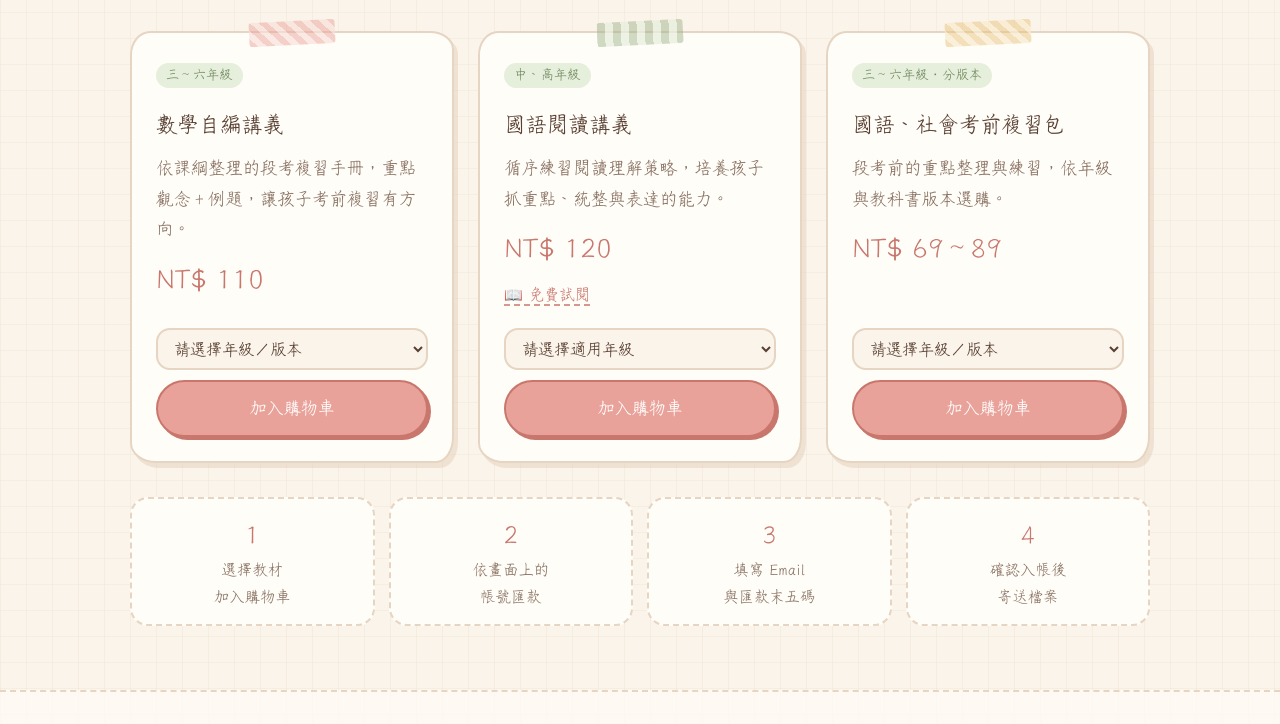
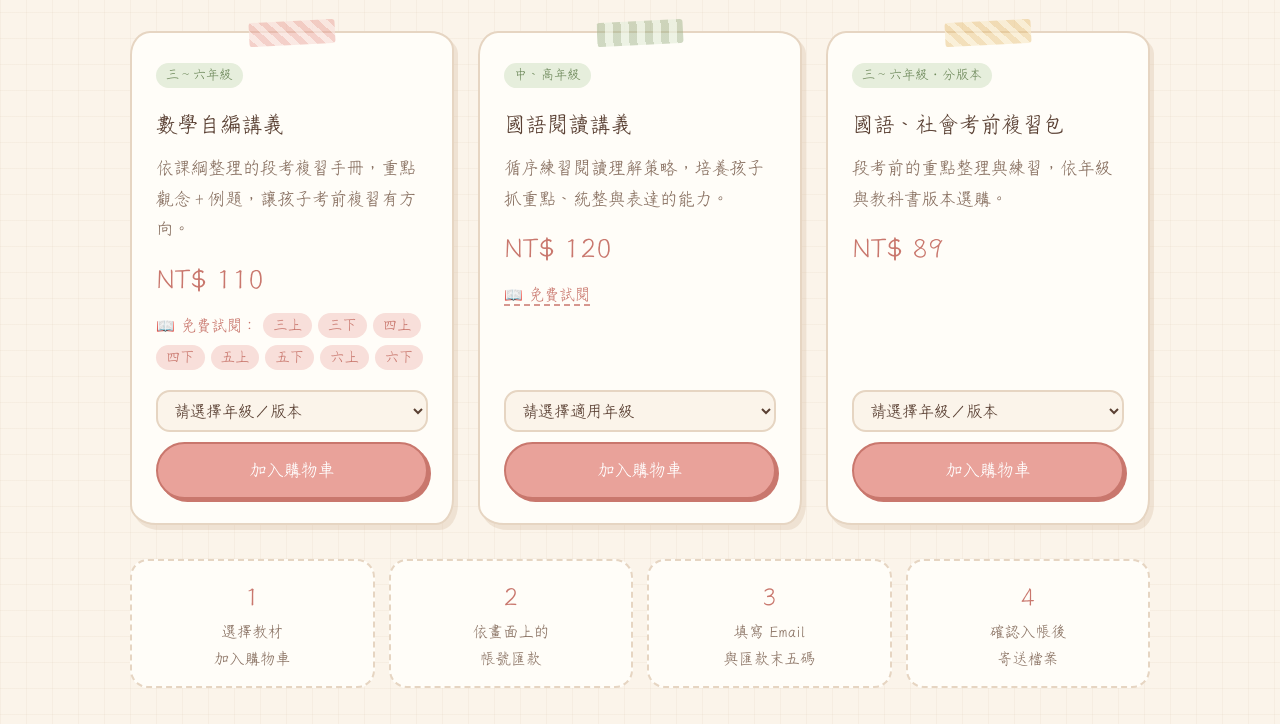
Before and after one commit to Vanessa01210/crispyyyyytutor, a plain HTML site: page index.html in a window 1280 px wide. Shown: the part 7268-7992 px from the top of the page. Drawn offline with Linux system fonts and the light colour scheme; files whose address does not match are found by name; a web font is replaced by a local one.

Commit message:
Add files via upload

```diff
--- a/data.js
+++ b/data.js
@@ -179,7 +179,7 @@ const RESOURCES = [
   ]},
 
   // ===== 六年級 =====
-  { grade: 6, sem: "上", subject: "國語", type: "簡報", version: "康軒", title: "六上國語各課簡報", files: [
+  { grade: 6, sem: "上", subject: "國語", type: "複習簡報", version: "康軒", title: "六上國語複習簡報", files: [
     ["第 1 課　跑道", "1ojeJNt5Guge2SACrvsqZt4Les2uPqzCp"],
     ["第 2 課　朱子治家格言選", "121tGcnZMF9ykEXD-1EoQBW5tmXIwKBry"],
     ["第 3 課　談遇見更好的自己", "1c1_c4iqkslie9a46IfPOgXZj7NktptPN"],
@@ -187,7 +187,7 @@ const RESOURCES = [
     ["第 5 課　最好的味覺禮物", "1E18miP_zwzTECSQRPLEUVuPcRj180LoJ"],
     ["第 6 課　珍珠奶茶", "1IoATV8iP6kbqc5K7Q4CmgIOcdGAlkvbM"],
   ]},
-  { grade: 6, sem: "上", subject: "社會", type: "簡報", version: "康軒", title: "六上社會單元複習簡報", files: [
+  { grade: 6, sem: "上", subject: "社會", type: "複習簡報", version: "康軒", title: "六上社會複習簡報", files: [
     ["1-1", "1wj4WSKIR33Dd8r1g08vtfK2Xjx6ccd2m"],
     ["1-2", "1py7XSpT1DOA0YGxxPzn6xYJj5a9C56f_"],
     ["1-3", "1mEGErFhC7k4P8mU0RBccrCdm6GmDzvMs"],
@@ -228,6 +228,7 @@ const RESOURCES = [
     ["顏色層層疊", "1VLHU7pndS4zaE1m2FqPYWArAChmHjzaO"],
     ["造紙術", "1h1MwUD2_hulhVAlI1G74UsKFiNEenoqW"],
   ]},
+
 ];
 
 /* ---------------------------------------------------------
@@ -245,14 +246,14 @@ const PRODUCTS = [
     tag: "三～六年級",
     desc: "依課綱整理的段考複習手冊，重點觀念＋例題，讓孩子考前複習有方向。",
     options: [
-      { label: "三年級上學期", code: "math-3a", price: 110, preview: "10oYGupu3H-qvTl9sSIx5vim8xJEy0YhQ" },
-      { label: "三年級下學期", code: "math-3b", price: 110, preview: "1kLXbItd3GqMv4SUwuJFDdvrMC_igcXGS" },
-      { label: "四年級上學期", code: "math-4a", price: 110, preview: "1n0v5i7N9VRg_iILHFFixVNcfk7hb5ApZ" },
-      { label: "四年級下學期", code: "math-4b", price: 110, preview: "1xyercBTQaLDSlJyFbrCtzjHa2Y_JEjhk" },
-      { label: "五年級上學期", code: "math-5a", price: 110, preview: "1Yna1G9Fxex0vtZnOZe94RUv1BS4VtBxU" },
-      { label: "五年級下學期", code: "math-5b", price: 110, preview: "12SDxZyxjwpElkUAQAj7bsBYSRVOuBTK6" },
-      { label: "六年級上學期", code: "math-6a", price: 110, preview: "1_Wc5cVlOWwc3Cd4tMdydGvNuEPA8dtwX" },
-      { label: "六年級下學期", code: "math-6b", price: 110, preview: "1EBRloSaFGuC4HV4EvcO8lQQ1KIRpiKCm" },
+      { label: "三年級上學期", code: "math-3a", price: 110, short: "三上", preview: "10oYGupu3H-qvTl9sSIx5vim8xJEy0YhQ" },
+      { label: "三年級下學期", code: "math-3b", price: 110, short: "三下", preview: "1kLXbItd3GqMv4SUwuJFDdvrMC_igcXGS" },
+      { label: "四年級上學期", code: "math-4a", price: 110, short: "四上", preview: "1n0v5i7N9VRg_iILHFFixVNcfk7hb5ApZ" },
+      { label: "四年級下學期", code: "math-4b", price: 110, short: "四下", preview: "1xyercBTQaLDSlJyFbrCtzjHa2Y_JEjhk" },
+      { label: "五年級上學期", code: "math-5a", price: 110, short: "五上", preview: "1Yna1G9Fxex0vtZnOZe94RUv1BS4VtBxU" },
+      { label: "五年級下學期", code: "math-5b", price: 110, short: "五下", preview: "12SDxZyxjwpElkUAQAj7bsBYSRVOuBTK6" },
+      { label: "六年級上學期", code: "math-6a", price: 110, short: "六上", preview: "1_Wc5cVlOWwc3Cd4tMdydGvNuEPA8dtwX" },
+      { label: "六年級下學期", code: "math-6b", price: 110, short: "六下", preview: "1EBRloSaFGuC4HV4EvcO8lQQ1KIRpiKCm" },
     ],
   },
   {
@@ -271,24 +272,13 @@ const PRODUCTS = [
     name: "國語、社會考前複習包",
     tag: "三～六年級・分版本",
     desc: "段考前的重點整理與練習，依年級與教科書版本選購。",
-    // ※ 價格先暫定，請依實際售價修改
     options: [
-      { label: "三年級 國語（康軒）", code: "review-3-ch-k", price: 69 },
-      { label: "三年級 國語（南一）", code: "review-3-ch-n", price: 69 },
-      { label: "三年級 社會（康軒）", code: "review-3-so-k", price: 69 },
-      { label: "三年級 社會（南一）", code: "review-3-so-n", price: 69 },
-      { label: "四年級 國語（康軒）", code: "review-4-ch-k", price: 69 },
-      { label: "四年級 國語（南一）", code: "review-4-ch-n", price: 69 },
-      { label: "四年級 社會（康軒）", code: "review-4-so-k", price: 69 },
-      { label: "四年級 社會（南一）", code: "review-4-so-n", price: 69 },
-      { label: "五年級 國語（康軒）", code: "review-5-ch-k", price: 89 },
-      { label: "五年級 國語（南一）", code: "review-5-ch-n", price: 89 },
-      { label: "五年級 社會（康軒）", code: "review-5-so-k", price: 89 },
-      { label: "五年級 社會（南一）", code: "review-5-so-n", price: 89 },
-      { label: "六年級 國語（康軒）", code: "review-6-ch-k", price: 89 },
-      { label: "六年級 國語（南一）", code: "review-6-ch-n", price: 89 },
-      { label: "六年級 社會（康軒）", code: "review-6-so-k", price: 89 },
-      { label: "六年級 社會（南一）", code: "review-6-so-n", price: 89 },
+      { label: "上學期第一次期中｜三年級 國語（南一）", code: "review-3-ch-n", price: 89 },
+      { label: "上學期第一次期中｜四年級 國語（南一）", code: "review-4-ch-n", price: 89 },
+      { label: "上學期第一次期中｜五年級 國語（康軒）", code: "review-5-ch-k", price: 89 },
+      { label: "上學期第一次期中｜五年級 社會（康軒）", code: "review-5-so-k", price: 89 },
+      { label: "上學期第一次期中｜六年級 國語（康軒）", code: "review-6-ch-k", price: 89 },
+      { label: "上學期第一次期中｜六年級 社會（康軒）", code: "review-6-so-k", price: 89 },
     ],
   },
 ];
--- a/index.html
+++ b/index.html
@@ -267,6 +267,10 @@ footer a{margin:0 8px}
 .subj-head::after{content:"";flex:1;border-top:2px dashed var(--line)}
 
 .trial{align-self:flex-start;font-size:15px;color:var(--pink-dark);text-decoration:underline dashed;text-underline-offset:4px}
+.trial-note{font-size:14px;margin:8px 0 0}
+.trials{font-size:15px;color:var(--pink-dark);display:flex;flex-wrap:wrap;gap:6px;align-items:center}
+.trials a{color:var(--pink-dark);background:var(--pink-soft);border-radius:99px;padding:0 10px;text-decoration:none;font-size:14px}
+.trial-note a{color:var(--pink-dark)}
 /* ---------- cart & modal ---------- */
 .cart-fab{position:fixed;right:18px;bottom:18px;z-index:30;background:var(--pink);color:#fff;border:2px solid var(--pink-dark);border-radius:99px;padding:12px 20px;font-size:17px;box-shadow:3px 4px 0 var(--pink-dark);cursor:pointer;display:none}
 .cart-fab.show{display:flex;gap:8px;align-items:center}
@@ -565,7 +569,10 @@ function renderRes(){
     return `<div class="card res"><span class="tape ${tapes[k%3]}"></span>
       <div class="meta"><span class="pill h">${r.type}</span>${r.version?`<span class="pill v">${r.version}版</span>`:""}${!isTool && !r.sem ? `<span class="pill v">不分學期</span>`:""}</div>
       <h3>${r.title}</h3>
-      <ul class="files">${shown.map(([n,id]) => `<li><span class="name">${n}</span><span class="acts"><a href="${viewUrl(id)}" target="_blank" rel="noopener">預覽</a><a class="dl" href="${dlUrl(id)}" target="_blank" rel="noopener">下載</a></span></li>`).join("")}</ul>
+      <ul class="files">${shown.map(([n,id]) => r.viewOnly
+        ? `<li><span class="name">${n}</span><span class="acts"><a class="dl" href="${viewUrl(id)}" target="_blank" rel="noopener">線上試閱</a></span></li>`
+        : `<li><span class="name">${n}</span><span class="acts"><a href="${viewUrl(id)}" target="_blank" rel="noopener">預覽</a><a class="dl" href="${dlUrl(id)}" target="_blank" rel="noopener">下載</a></span></li>`).join("")}</ul>
+      ${r.viewOnly ? `<p class="trial-note">喜歡的話，完整版可到 <a href="#shop">教材購買</a> 選購</p>` : ""}
       ${many ? `<button class="more" onclick="expanded[${r.i}]=1;renderRes()">展開全部 ${r.files.length} 個檔案</button>` : ""}
     </div>`;
   };
@@ -593,7 +600,8 @@ function renderShop(){
       <h3 style="margin:0">${p.name}</h3>
       <p>${p.desc}</p>
       <div class="price" id="price-${p.id}">${priceText(p)}</div>
-      <a class="trial" id="trial-${p.id}" target="_blank" rel="noopener" style="${p.preview?'':'display:none'}" href="${p.preview?viewUrl(p.preview):'#'}">📖 免費試閱${p.preview?'':'這一冊'}</a>
+      ${p.preview ? `<a class="trial" target="_blank" rel="noopener" href="${viewUrl(p.preview)}">📖 免費試閱</a>` : ""}
+      ${p.options.some(o => o.preview && !o.hidden) ? `<div class="trials">📖 免費試閱：${p.options.filter(o => o.preview && !o.hidden).map(o => `<a target="_blank" rel="noopener" href="${viewUrl(o.preview)}">${o.short || o.label}</a>`).join("")}</div>` : ""}
       <div class="spacer"></div>
       <select id="sel-${p.id}" onchange="showPrice('${p.id}')">
         <option value="">請選擇${p.options.length > 2 ? "年級／版本" : "適用年級"}</option>
@@ -605,8 +613,6 @@ function renderShop(){
 function showPrice(id){
   const p = PRODUCTS.find(x => x.id === id), o = p.options.find(x => x.code === document.getElementById("sel-"+id).value);
   document.getElementById("price-"+id).textContent = o ? `NT$ ${o.price}` : priceText(p);
-  const t = document.getElementById("trial-"+id), pv = (o && o.preview) || p.preview;
-  t.style.display = pv ? "" : "none"; if (pv) t.href = viewUrl(pv);
 }
 function addToCart(id){
   const sel = document.getElementById("sel-"+id);
```
Also changed, not shown: fonts/tsuipita-site.woff.
